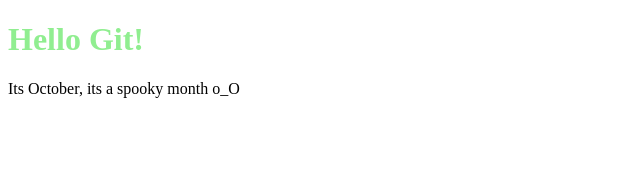
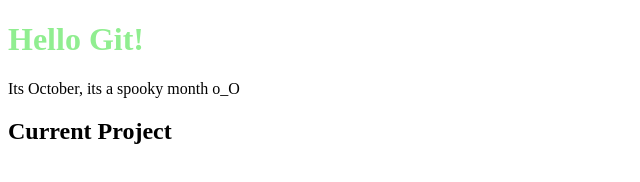
Before and after one commit to Devonltaylor/git-demo, a plain HTML site: page index.html in a window 1280 px wide. Shown: the whole page, without its empty margins (0-640 px from the left). Drawn offline with Linux system fonts and the light colour scheme.

Commit message:
added h2 within body

```diff
--- a/index.html
+++ b/index.html
@@ -8,5 +8,6 @@
   <body>
     <h1>Hello Git!</h1>
     <p>Its October, its a spooky month o_O</p>
+    <h2>Current Project</h2>
   </body>
 </html>
```
